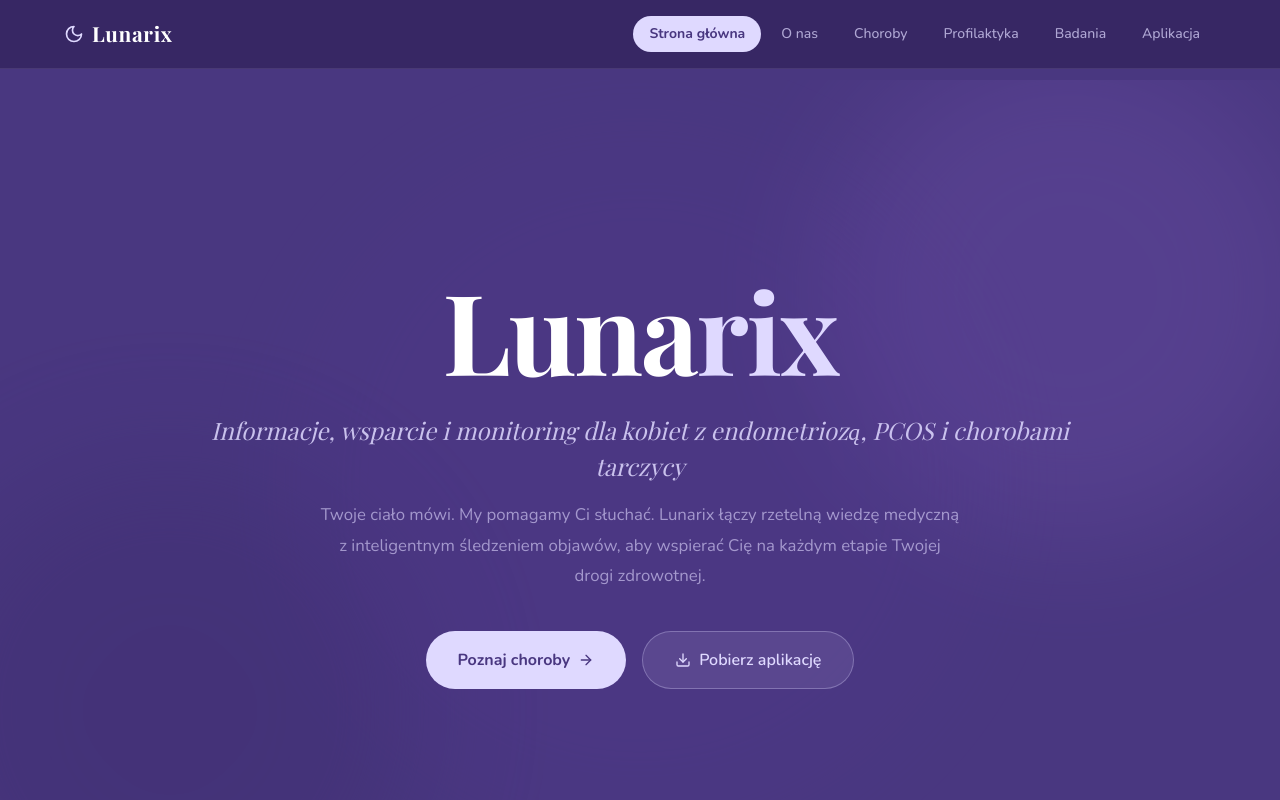
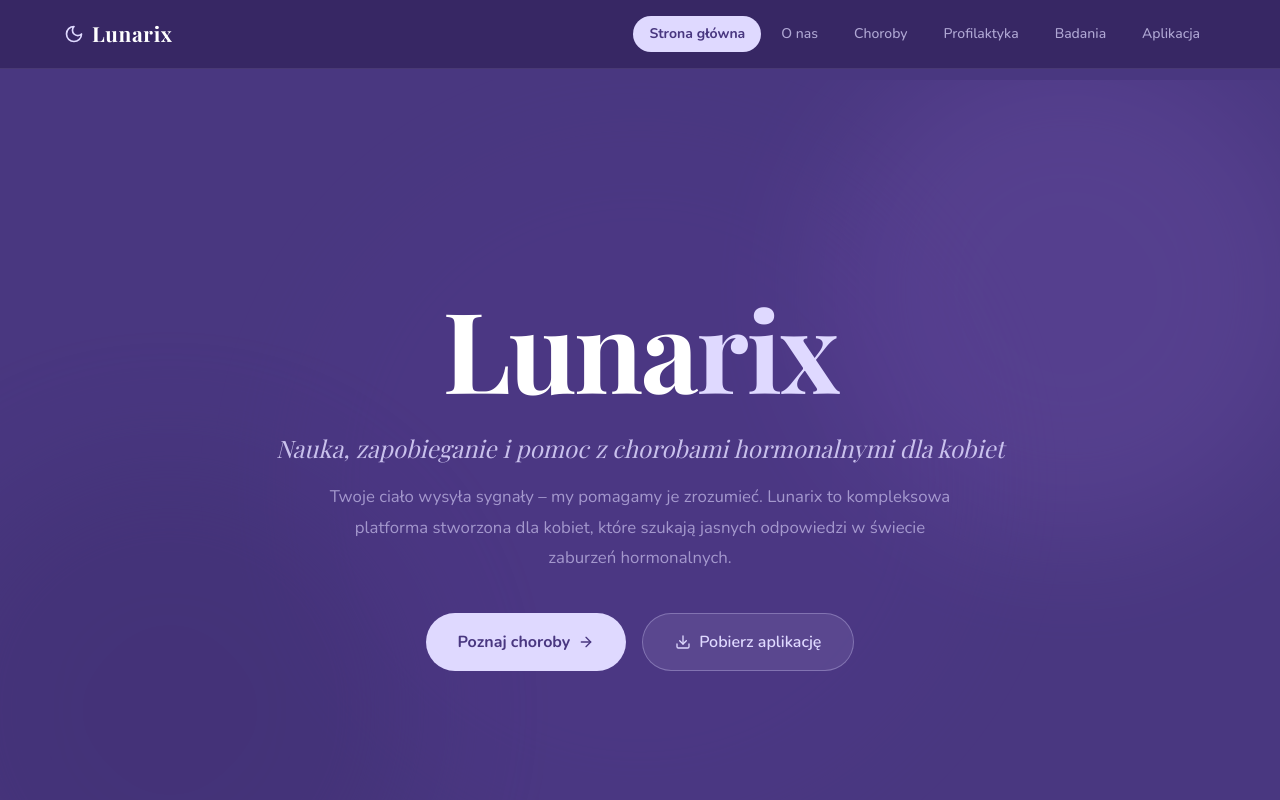
Before and after one commit to clt-coding/lunarix, a React (Vite) app: page / in a window 1280 px wide. Shown: the top 800 px of the page. Built offline with nearby package versions, Linux system fonts and the light colour scheme; a web font is replaced by a local one.

Commit message:
strona głowna

```diff
--- a/src/app/components/HomePage.tsx
+++ b/src/app/components/HomePage.tsx
@@ -80,8 +80,7 @@ export function HomePage({ onTabChange }: HomePageProps) {
               marginBottom: "1rem",
             }}
           >
-            Informacje, wsparcie i monitoring dla kobiet z endometriozą,
-            PCOS i chorobami tarczycy
+            Nauka, zapobieganie i pomoc z chorobami hormonalnymi dla kobiet
           </p>
 
           <p
@@ -95,14 +94,14 @@ export function HomePage({ onTabChange }: HomePageProps) {
               margin: "0 auto 2.5rem",
             }}
           >
-            Twoje ciało mówi. My pomagamy Ci słuchać. Lunarix łączy rzetelną
-            wiedzę medyczną z inteligentnym śledzeniem objawów, aby wspierać
-            Cię na każdym etapie Twojej drogi zdrowotnej.
+            Twoje ciało wysyła sygnały – my pomagamy je zrozumieć.
+            Lunarix to kompleksowa platforma stworzona dla kobiet,
+            które szukają jasnych odpowiedzi w świecie zaburzeń hormonalnych.
           </p>
 
           <div className="flex flex-wrap gap-4 justify-center">
             <button
-              onClick={() => onTabChange("endometrioza")}
+              onClick={() => onTabChange("choroby")}
               className="flex items-center gap-2 px-8 py-4 rounded-full transition-all duration-300 hover:opacity-90 hover:scale-105 active:scale-95"
               style={{
                 background: "#DFD9FF",
@@ -210,7 +209,7 @@ export function HomePage({ onTabChange }: HomePageProps) {
             {diseases.map(({ id, icon: Icon, title, description, color, stats }) => (
               <button
                 key={id}
-                onClick={() => onTabChange(id)}
+                onClick={() => onTabChange("choroby")}
                 className="text-left rounded-2xl p-8 transition-all duration-300 hover:scale-[1.02] hover:shadow-2xl group"
                 style={{
                   background: "rgba(255,255,255,0.07)",
```
